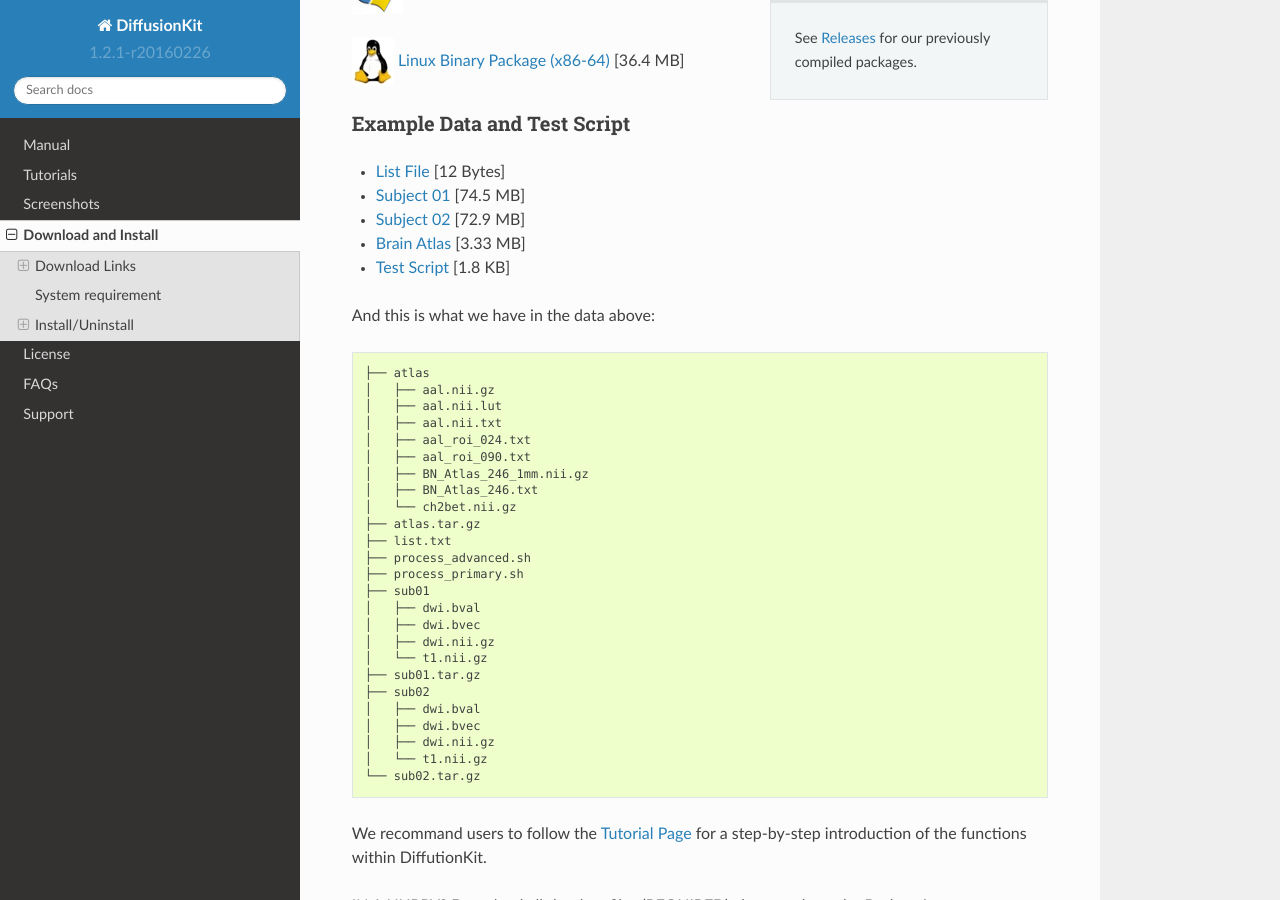
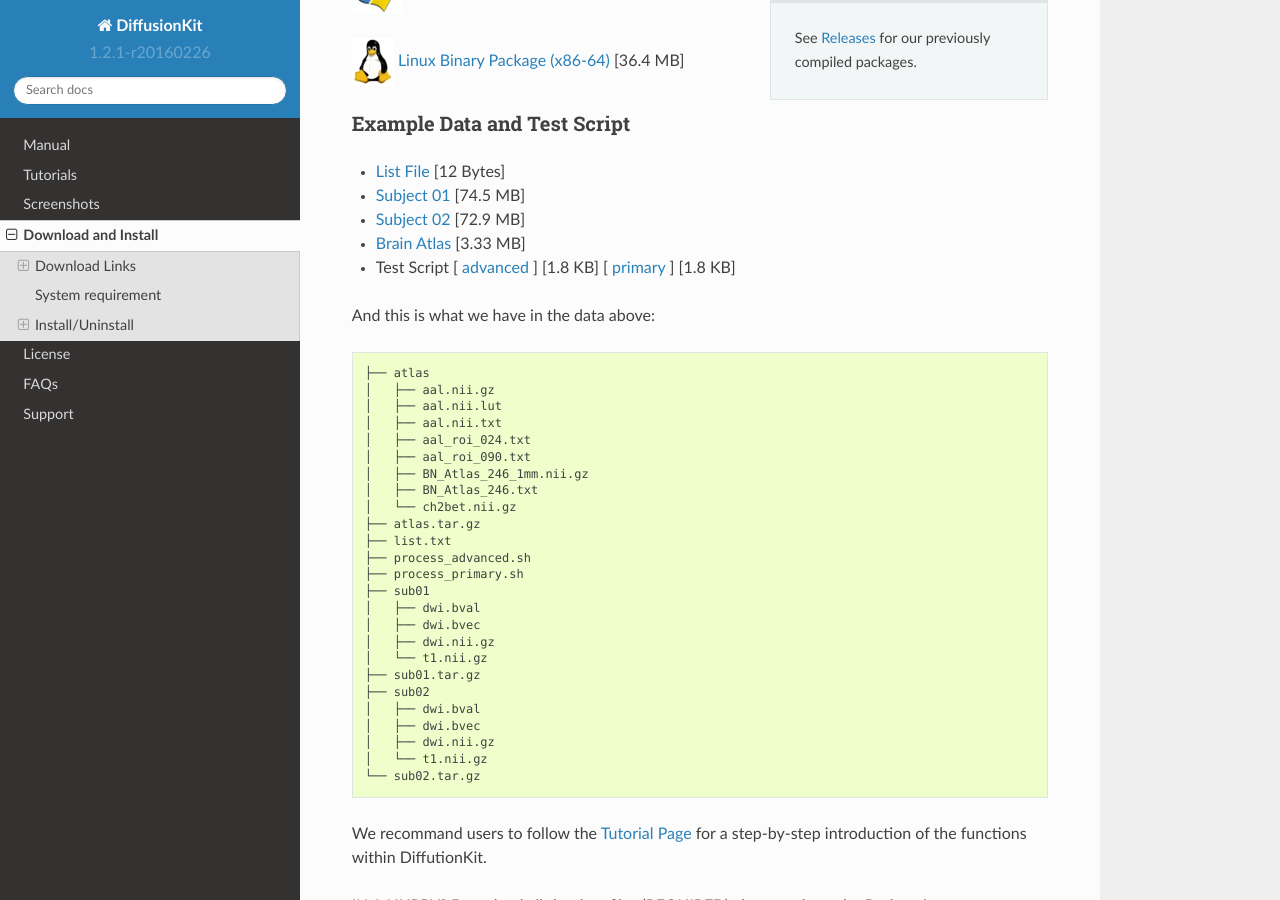
Before and after one commit to brainnetome/diffusionkit, a Sphinx documentation site: the page built from source/download.rst, in a window 1280 px wide and 900 px high, scrolled down 300 px. Built offline with Sphinx 7.4.7 and the Read the Docs theme 2.0.0, drawn with Linux system fonts in a browser that asks for light colours.

Commit message:
add primary to Test Script list;

```diff
--- a/source/download.rst
+++ b/source/download.rst
@@ -34,7 +34,8 @@
 * `Subject 01 <https://github.com/brainnetome/diffusionkit/releases/download/v1.2-r160310/sub01.tar.gz>`_ [74.5 MB]
 * `Subject 02 <https://github.com/brainnetome/diffusionkit/releases/download/v1.2-r160310/sub02.tar.gz>`_ [72.9 MB]
 * `Brain Atlas <https://github.com/brainnetome/diffusionkit/releases/download/v1.2-r160310/atlas.tar.gz>`_ [3.33 MB]
-* `Test Script <https://raw.githubusercontent.com/brainnetome/diffusionkit/master/source/static/process_advanced.sh>`_ [1.8 KB]
+* Test Script [ `advanced <https://raw.githubusercontent.com/brainnetome/diffusionkit/master/source/static/process_advanced.sh>`_ ] [1.8 KB]
+  [ `primary <https://raw.githubusercontent.com/brainnetome/diffusionkit/master/source/static/process_primary.sh>`_ ] [1.8 KB]
 
 And this is what we have in the data above::
 
```
